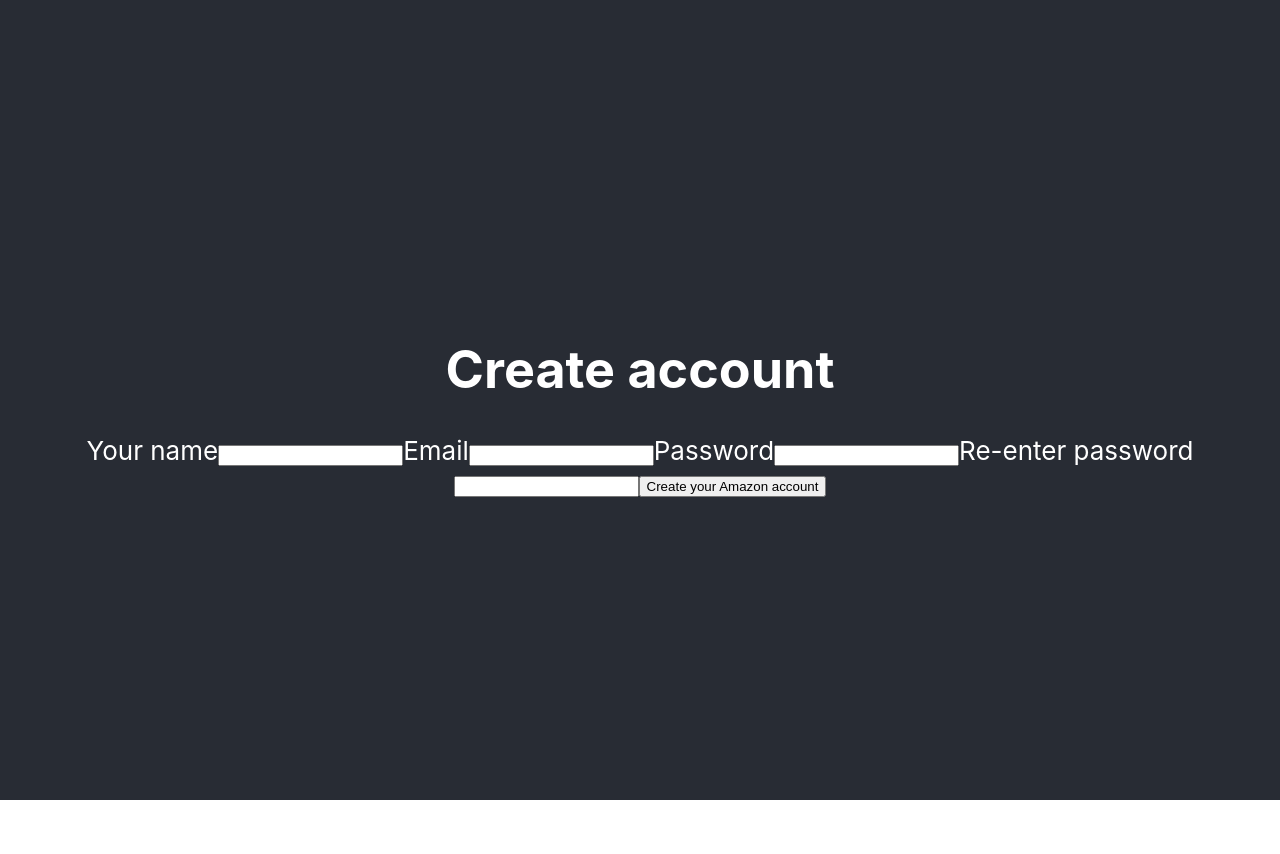
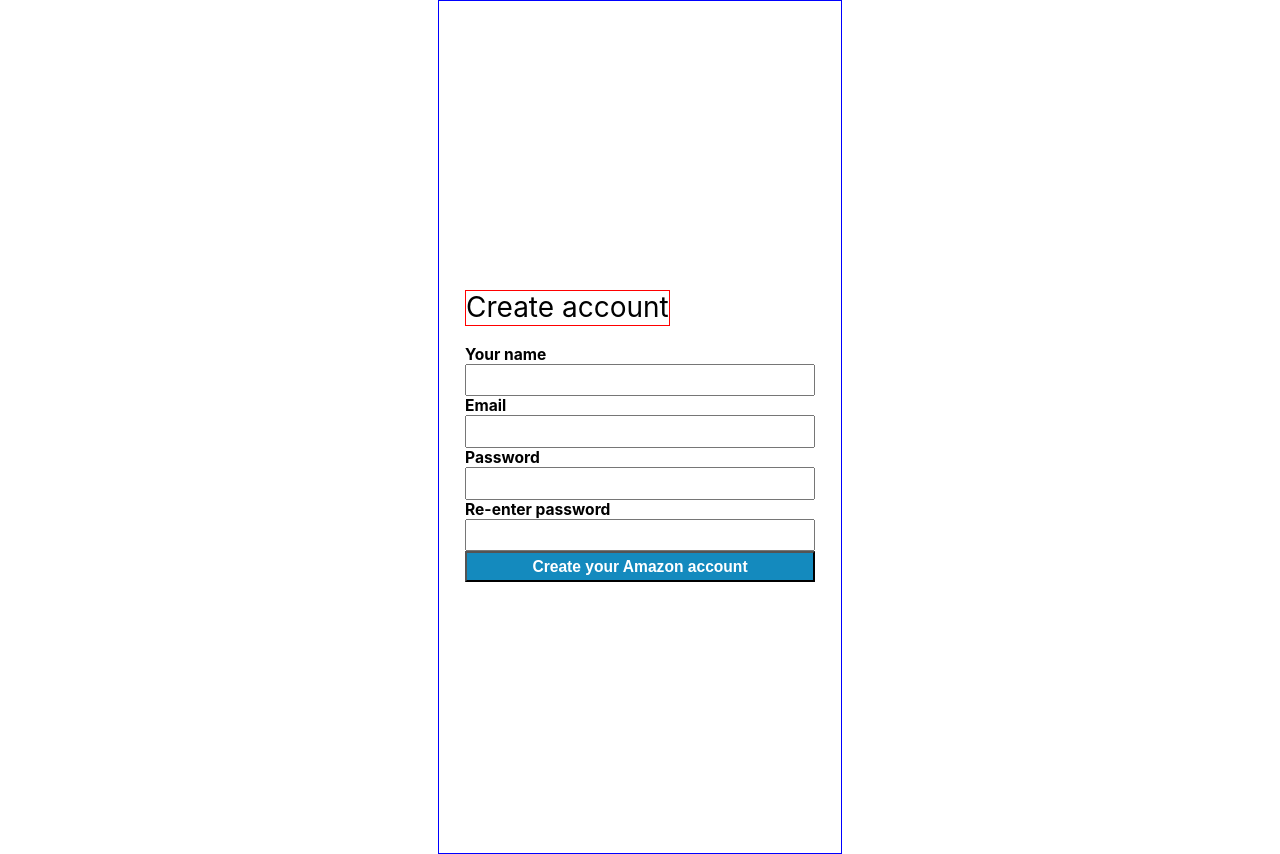
Before and after one commit to durotolu/Amazon-create-account-form, a React (Create React App) app in the folder client/: page / in a window 1280 px wide. Before the commit the page ends 800 px from the top, so only its background shows below. Built offline with nearby package versions, Linux system fonts and the light colour scheme.

Commit message:
styled form contents

```diff
--- a/client/src/App.css
+++ b/client/src/App.css
@@ -1,5 +1,7 @@
 .App {
-  text-align: center;
+  /* text-align: left;
+  justify-content: left;
+  margin: 0 auto; */
 }
 
 .App-logo {
@@ -13,14 +15,46 @@
   }
 }
 
-.App-header {
-  background-color: #282c34;
+form {
   min-height: 100vh;
   display: flex;
   flex-direction: column;
-  align-items: center;
+  align-items: flex-start;
   justify-content: center;
   font-size: calc(10px + 2vmin);
+  text-align: left;
+  border: 1px solid blue;
+  max-width: 350px;
+  padding: 1em;
+  /* height: ; */
+  margin: auto;
+}
+
+h1 {
+  font-weight: 400;
+  font-size: 28px;
+  line-height: 1.2;
+  border: 1px solid red;
+  text-align: left;
+}
+
+label {
+  display: flex;
+  flex-direction: column;
+  font-weight: bold;
+  font-size: .6em;
+  width: 100%;
+}
+
+input, button {
+  height: 2em;
+}
+
+button {
+  width: 100%;
+  font-weight: bold;
+  font-size: .6em;
+  background-color: #148abe;
   color: white;
 }
 
--- a/client/src/App.js
+++ b/client/src/App.js
@@ -21,7 +21,6 @@ function App() {
 
   return (
     <div className="App">
-      <header className="App-header">
       <form>
         <h1>Create account</h1>
         <label htmlFor="name">Your name
@@ -38,7 +37,6 @@ function App() {
         </label>
         <button>Create your Amazon account</button>
       </form>
-      </header>
     </div>
   );
 }
```
Lines whose indentation alone changed are shown as unchanged.
